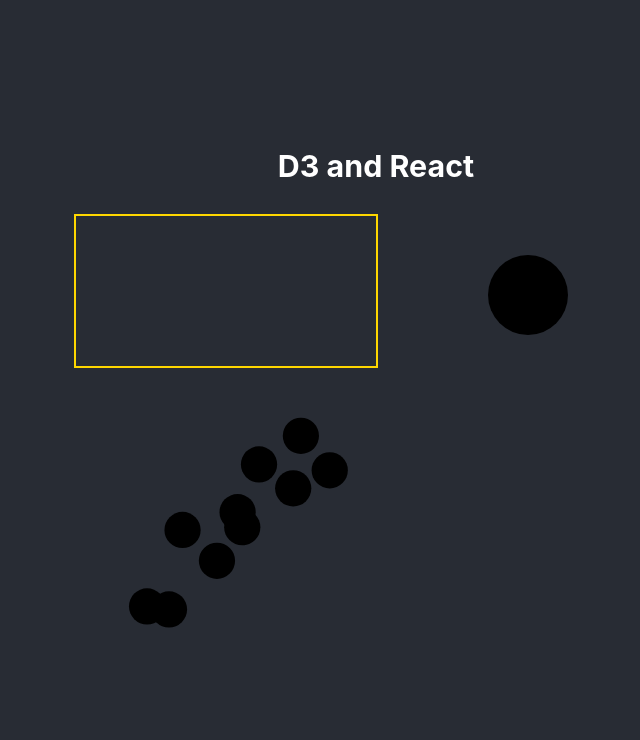
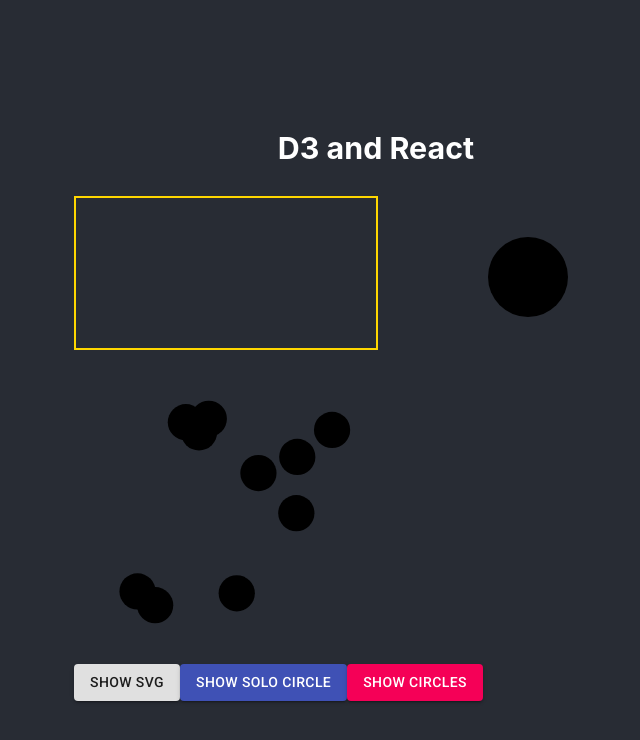
Before and after one commit to Wolven531/d3-and-react, a React (Create React App) app: page / in a window 1280 px wide. Shown: the top 740 px of the page, without its empty margins (264-904 px from the left). Built offline with nearby package versions, Linux system fonts and the light colour scheme.

Commit message:
Add boilerplate for buttons

```diff
--- a/src/App.tsx
+++ b/src/App.tsx
@@ -1,4 +1,8 @@
+import Button from '@material-ui/core/Button'
+// eslint-disable-next-line @typescript-eslint/no-unused-vars
 import React from 'react'
+// eslint-disable-next-line @typescript-eslint/no-unused-vars
+import ReactDOM from 'react-dom'
 import Circle from './Circle'
 import Circles from './Circles'
 import Svg from './Svg'
@@ -15,6 +19,17 @@
 				<Circle></Circle>
 				<Circles></Circles>
 			</section>
+			<section>
+				<Button variant="contained">
+					Show SVG
+				</Button>
+				<Button variant="contained" color="primary">
+					Show Solo Circle
+				</Button>
+				<Button variant="contained" color="secondary">
+					Show Circles
+				</Button>
+			</section>
 		</div>
 	)
 }
```
